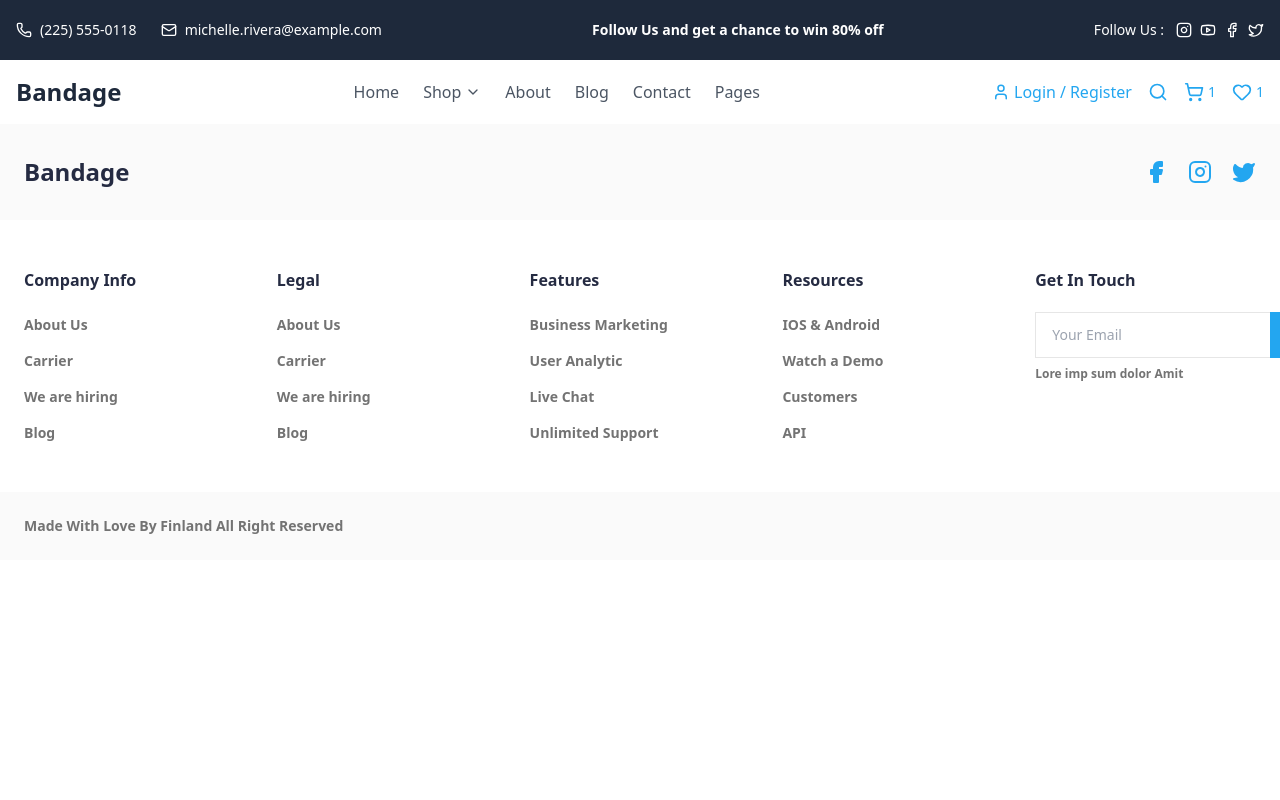
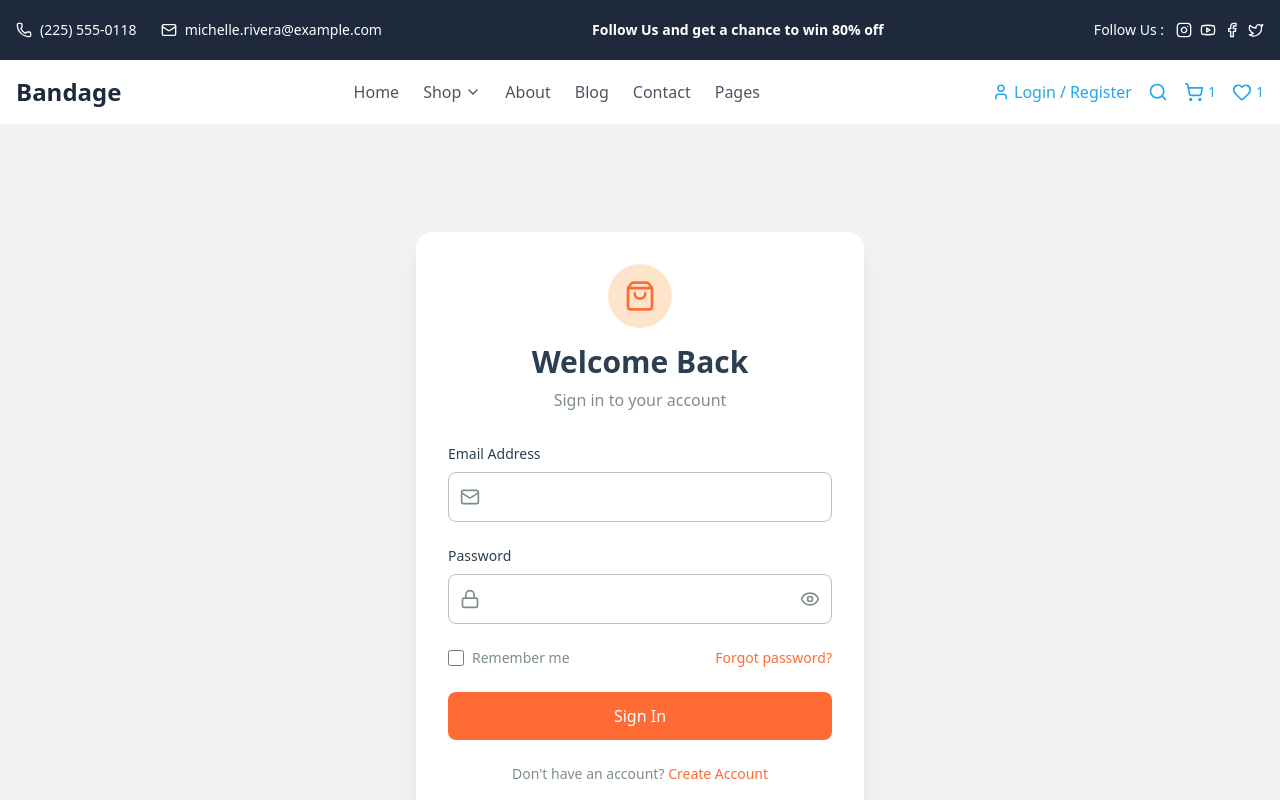
Before and after one commit to yagmuryolcu/E-commerce-Project, a React (Vite) app: page /login in a window 1280 px wide. Shown: the top 800 px of the page. Built offline with nearby package versions, Linux system fonts and the light colour scheme.

Commit message:
backend  frontende bağlandı

```diff
--- a/src/layout/PageContent.jsx
+++ b/src/layout/PageContent.jsx
@@ -8,6 +8,7 @@ import About from '../pages/About';
 import Pricing from '../pages/Pricing';
 import Team from '../pages/Team';
 import Register from '../pages/Register';
+import Login from '../pages/Login';
 
 
 
@@ -23,6 +24,8 @@ export default function PageContent() {
         <Route path="/pricing" element={<Pricing />} />
         <Route path="/team" element={<Team />} />
         <Route path="/register" element={<Register />} />
+        <Route path="/login" element={<Login />} />
+
 
 
 
--- /dev/null
+++ b/src/pages/Login.jsx
@@ -0,0 +1,185 @@
+import { useState } from 'react';
+import { useNavigate } from 'react-router-dom';  // ← EKLE
+import { Mail, Lock, Eye, EyeOff, ShoppingBag } from 'lucide-react';
+
+export default function Login() {
+  const navigate = useNavigate();  // ← EKLE
+
+  const [formData, setFormData] = useState({
+    email: '',
+    password: ''
+  });
+  const [showPassword, setShowPassword] = useState(false);
+  const [errors, setErrors] = useState({});
+  const [isLoading, setIsLoading] = useState(false);
+
+  const handleChange = (e) => {
+    const { name, value } = e.target;
+    setFormData(prev => ({
+      ...prev,
+      [name]: value
+    }));
+  };
+
+  const validateForm = () => {
+    const newErrors = {};
+
+    if (!formData.email) {
+      newErrors.email = 'Email address is required';
+    } else if (!/\S+@\S+\.\S+/.test(formData.email)) {
+      newErrors.email = 'Please enter a valid email address';
+    }
+
+    if (!formData.password) {
+      newErrors.password = 'Password is required';
+    } else if (formData.password.length < 6) {
+      newErrors.password = 'Password must be at least 6 characters';
+    }
+
+    setErrors(newErrors);
+    return Object.keys(newErrors).length === 0;
+  };
+
+  const handleSubmit = async (e) => {
+    e.preventDefault();
+
+    if (!validateForm()) return;
+
+    setIsLoading(true);
+
+    try {
+      const loginData = {
+        email: formData.email,
+        password: formData.password
+      };
+
+      const response = await fetch('http://localhost:9000/workintech/ecommerce/management/api/login', {
+        method: 'POST',
+        headers: {
+          'Content-Type': 'application/json',
+        },
+        body: JSON.stringify(loginData)
+      });
+
+      if (response.ok) {
+        const data = await response.json();
+        console.log('Login successful:', data);
+
+        // ← Kullanıcı bilgilerini localStorage'a kaydet (opsiyonel)
+        localStorage.setItem('user', JSON.stringify(data));
+
+        // ← HOME SAYFASINA YÖNLENDİR
+        navigate('/');
+
+      } else {
+        const error = await response.json();
+        alert(error.message || 'Login failed. Please try again.');
+      }
+    } catch (error) {
+      console.error('Login error:', error);
+      alert('An error occurred. Please try again.');
+    } finally {
+      setIsLoading(false);
+    }
+  };
+
+  return (
+    <div className="min-h-screen bg-[#F2F2F2] flex items-center justify-center p-4">
+      <div className="bg-white rounded-2xl shadow-xl w-full max-w-md p-8">
+        <div className="text-center mb-8">
+          <div className="inline-flex items-center justify-center w-16 h-16 bg-[#FFE4CC] rounded-full mb-4">
+            <ShoppingBag className="w-8 h-8 text-[#FF6B35]" />
+          </div>
+          <h1 className="text-3xl font-bold text-[#2C3E50]">Welcome Back</h1>
+          <p className="text-[#7F8C8D] font-normal text-m mt-2">Sign in to your account</p>
+        </div>
+
+        <div className="space-y-6">
+          <div>
+            <label htmlFor="email" className="block text-sm font-medium text-[#2C3E50] mb-2">
+              Email Address
+            </label>
+            <div className="relative">
+              <Mail className="absolute left-3 top-1/2 transform -translate-y-1/2 w-5 h-5 text-[#7F8C8D]" />
+              <input
+                id="email"
+                name="email"
+                type="email"
+                value={formData.email}
+                onChange={handleChange}
+                className={`w-full pl-10 pr-4 py-3 border rounded-lg focus:ring-2 focus:ring-[#FF6B35] focus:border-transparent outline-none transition ${
+                  errors.email ? 'border-[#E74C3C]' : 'border-[#BDC3C7]'
+                }`}
+              />
+            </div>
+            {errors.email && (
+              <p className="mt-1 text-sm text-[#E74C3C]">{errors.email}</p>
+            )}
+          </div>
+
+          <div>
+            <label htmlFor="password" className="block text-sm font-medium text-[#2C3E50] mb-2">
+              Password
+            </label>
+            <div className="relative">
+              <Lock className="absolute left-3 top-1/2 transform -translate-y-1/2 w-5 h-5 text-[#7F8C8D]" />
+              <input
+                id="password"
+                name="password"
+                type={showPassword ? 'text' : 'password'}
+                value={formData.password}
+                onChange={handleChange}
+                className={`w-full pl-10 pr-12 py-3 border rounded-lg focus:ring-2 focus:ring-[#FF6B35] focus:border-transparent outline-none transition ${
+                  errors.password ? 'border-[#E74C3C]' : 'border-[#BDC3C7]'
+                }`}
+              />
+              <button
+                type="button"
+                onClick={() => setShowPassword(!showPassword)}
+                className="absolute right-3 top-1/2 transform -translate-y-1/2 text-[#7F8C8D] hover:text-[#2C3E50]"
+              >
+                {showPassword ? <EyeOff className="w-5 h-5" /> : <Eye className="w-5 h-5" />}
+              </button>
+            </div>
+            {errors.password && (
+              <p className="mt-1 text-sm text-[#E74C3C]">{errors.password}</p>
+            )}
+          </div>
+
+          <div className="flex items-center justify-between">
+            <label className="flex items-center">
+              <input
+                type="checkbox"
+                className="w-4 h-4 text-[#FF6B35] border-[#BDC3C7] rounded focus:ring-[#FF6B35]"
+              />
+              <span className="ml-2 text-sm text-[#7F8C8D]">Remember me</span>
+            </label>
+            <a href="#" className="text-sm text-[#FF6B35] hover:text-[#E85A2A] font-medium">
+              Forgot password?
+            </a>
+          </div>
+
+          <button
+            onClick={handleSubmit}
+            disabled={isLoading}
+            className="w-full bg-[#FF6B35] text-white py-3 rounded-lg font-medium hover:bg-[#E85A2A] focus:ring-4 focus:ring-[#FFB399] transition disabled:opacity-50 disabled:cursor-not-allowed"
+          >
+            {isLoading ? 'Signing In...' : 'Sign In'}
+          </button>
+        </div>
+
+        <div className="mt-6 text-center">
+          <p className="text-sm text-[#7F8C8D]">
+            Don't have an account?{' '}
+            <a
+              href="/register"
+              className="text-[#FF6B35] hover:text-[#E85A2A] font-medium"
+            >
+              Create Account
+            </a>
+          </p>
+        </div>
+      </div>
+    </div>
+  );
+}
--- a/src/pages/Register.jsx
+++ b/src/pages/Register.jsx
@@ -1,6 +1,5 @@
 import { useState } from 'react';
-import { Link } from "react-router-dom";
-
+import { Link, useNavigate } from "react-router-dom";
 import { User, Mail, Lock, Eye, EyeOff, ShoppingBag } from 'lucide-react';
 
 export default function Register() {
@@ -9,12 +8,14 @@ export default function Register() {
     email: '',
     password: '',
     confirmPassword: '',
-    roleId: 1 //tekrar bak
+    roleId: 1
   });
   const [showPassword, setShowPassword] = useState(false);
   const [showConfirmPassword, setShowConfirmPassword] = useState(false);
+  const [termsAccepted, setTermsAccepted] = useState(false);
   const [errors, setErrors] = useState({});
   const [isLoading, setIsLoading] = useState(false);
+  const navigate = useNavigate();
 
   const handleChange = (e) => {
     const { name, value } = e.target;
@@ -57,6 +58,11 @@ export default function Register() {
       newErrors.confirmPassword = 'Passwords do not match';
     }
 
+    // Terms kontrolü validateForm içinde
+    if (!termsAccepted) {
+      newErrors.terms = 'You must accept the terms and conditions';
+    }
+
     setErrors(newErrors);
     return Object.keys(newErrors).length === 0;
   };
@@ -69,18 +75,14 @@ export default function Register() {
     setIsLoading(true);
 
     try {
-
       const registerData = {
         username: formData.username,
         email: formData.email,
         password: formData.password,
-        role: {
-          id: formData.roleId
-        }
+        roleId: formData.roleId
       };
 
-      // API çağrısı
-      const response = await fetch('/workintech/ecommerce/management/api/register', {
+      const response = await fetch('http://localhost:9000/workintech/ecommerce/management/api/register', {
         method: 'POST',
         headers: {
           'Content-Type': 'application/json',
@@ -91,8 +93,8 @@ export default function Register() {
       if (response.ok) {
         const data = await response.json();
         console.log('Registration successful:', data);
-        alert('Registration successful! Please login.');
-        // Logine yönlendirme eklicem
+        alert("You need to click the link in email to activate your account!");
+        navigate("/login");
       } else {
         const error = await response.json();
         alert(error.message || 'Registration failed. Please try again.');
@@ -116,7 +118,7 @@ export default function Register() {
           <p className="text-[#7F8C8D] font-normal text-m mt-2">Join us and start shopping</p>
         </div>
 
-        <div className="space-y-6">
+        <form onSubmit={handleSubmit} className="space-y-6">
           <div>
             <label htmlFor="username" className="block text-sm font-medium text-[#2C3E50] mb-2">
               Username
@@ -219,10 +221,13 @@ export default function Register() {
             )}
           </div>
 
+          <div>
             <div className="flex items-start">
               <input
                 type="checkbox"
                 id="terms"
+                checked={termsAccepted}
+                onChange={(e) => setTermsAccepted(e.target.checked)}
                 className="w-4 h-4 mt-1 text-[#FF6B35] border-[#BDC3C7] rounded focus:ring-[#FF6B35]"
               />
               <label htmlFor="terms" className="ml-2 text-sm text-[#7F8C8D]">
@@ -236,20 +241,23 @@ export default function Register() {
                 </a>
               </label>
             </div>
+            {errors.terms && (
+              <p className="mt-1 text-sm text-[#E74C3C]">{errors.terms}</p>
+            )}
+          </div>
 
           <button
-            onClick={handleSubmit}
+            type="submit"
             disabled={isLoading}
             className="w-full bg-[#FF6B35] text-white py-3 rounded-lg font-medium hover:bg-[#E85A2A] focus:ring-4 focus:ring-[#FFB399] transition disabled:opacity-50 disabled:cursor-not-allowed"
           >
             {isLoading ? 'Creating Account...' : 'Create Account'}
           </button>
-        </div>
+        </form>
 
         <div className="mt-6 text-center">
           <p className="text-sm text-[#7F8C8D]">
             Already have an account?{' '}
-
             <Link
               to="/login"
               className="text-[#FF6B35] hover:text-[#E85A2A] font-medium"
--- a/src/pages/Shop.jsx
+++ b/src/pages/Shop.jsx
@@ -175,7 +175,7 @@ export default function Shop() {
 
         <div className="grid grid-cols-1 md:hidden gap-8 px-4 pb-12">
           {mobileProducts.map((product) => (
-            <Link to="/ProductDetail" key={product.id} className="bg-white flex flex-col cursor-pointer hover:shadow-lg transition-shadow">
+            <Link to="/product" key={product.id} className="bg-white flex flex-col cursor-pointer hover:shadow-lg transition-shadow">
               <div className="relative w-full h-[427px] overflow-hidden">
                 <img
                   src={product.img}
```
Lines whose indentation alone changed are shown as unchanged.
